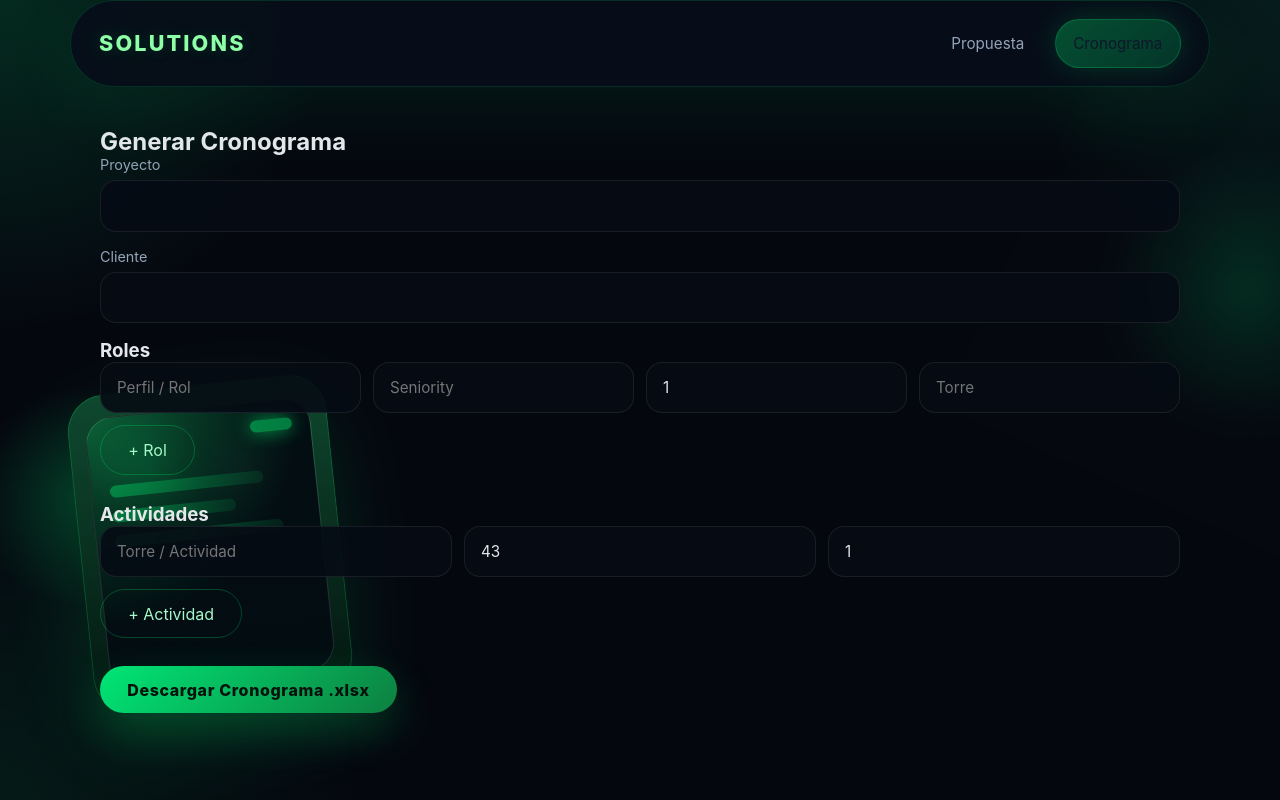
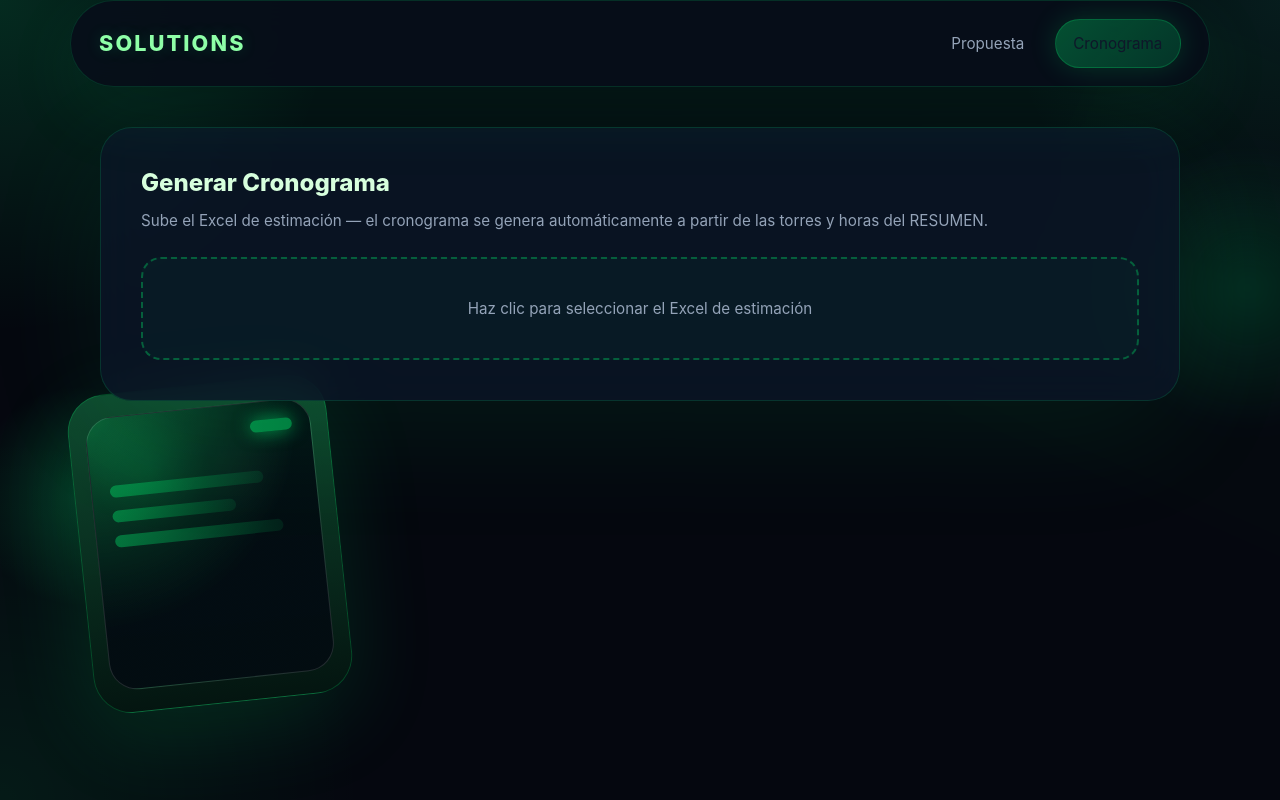
Before and after one commit to KevinLopez25/Solutions, a React (Vite) app in the folder frontend/: page /cronograma in a window 1280 px wide. Built offline with nearby package versions, Linux system fonts and the light colour scheme.

Commit message:
se sube avance del cronograma

```diff
--- a/frontend/src/assets/styles/global.css
+++ b/frontend/src/assets/styles/global.css
@@ -723,3 +723,130 @@ section { margin-bottom: 1.75rem; }
   .step { min-width: auto; padding: 0.65rem 0.85rem; font-size: 0.75rem; }
   .filial-options, .torre-grid { grid-template-columns: 1fr; }
 }
+
+/* ── Cronograma form ── */
+.cronograma-form {
+  background: var(--panel);
+  border: 1px solid rgba(0, 255, 118, 0.14);
+  border-radius: 32px;
+  padding: 2.5rem;
+  box-shadow: 0 30px 130px rgba(0, 255, 118, 0.08);
+  backdrop-filter: blur(20px);
+  display: grid;
+  gap: 1.5rem;
+}
+
+.cronograma-form h2 {
+  font-size: 1.5rem;
+  font-weight: 800;
+  color: #d7ffdd;
+}
+
+.form-subtitle {
+  color: var(--text-muted);
+  font-size: 0.95rem;
+  line-height: 1.6;
+  margin-top: -0.75rem;
+}
+
+.upload-zone {
+  border: 2px dashed rgba(0, 255, 118, 0.3);
+  border-radius: 20px;
+  padding: 2.5rem 1.5rem;
+  text-align: center;
+  cursor: pointer;
+  transition: border-color 0.2s ease, background 0.2s ease;
+  background: rgba(0, 255, 118, 0.03);
+}
+
+.upload-zone:hover {
+  border-color: rgba(0, 255, 118, 0.55);
+  background: rgba(0, 255, 118, 0.06);
+}
+
+.upload-hint {
+  color: var(--text-muted);
+  font-size: 0.95rem;
+}
+
+.cronograma-preview {
+  display: grid;
+  gap: 1.25rem;
+}
+
+.preview-meta {
+  display: flex;
+  gap: 2rem;
+  flex-wrap: wrap;
+  font-size: 0.95rem;
+  color: var(--text-muted);
+}
+
+.preview-meta strong {
+  color: var(--text);
+}
+
+.preview-cols {
+  display: grid;
+  grid-template-columns: repeat(auto-fit, minmax(220px, 1fr));
+  gap: 1.25rem;
+}
+
+.preview-col {
+  background: rgba(255,255,255,0.03);
+  border: 1px solid rgba(0,255,118,0.1);
+  border-radius: 18px;
+  padding: 1.1rem 1.25rem;
+}
+
+.preview-col h3 {
+  font-size: 0.85rem;
+  font-weight: 700;
+  text-transform: uppercase;
+  letter-spacing: 0.1em;
+  color: var(--text-muted);
+  margin-bottom: 0.75rem;
+}
+
+.preview-col ul {
+  list-style: none;
+  display: grid;
+  gap: 0.45rem;
+  max-height: 220px;
+  overflow-y: auto;
+}
+
+.preview-col li {
+  display: flex;
+  align-items: center;
+  gap: 0.6rem;
+  font-size: 0.9rem;
+}
+
+.preview-chip {
+  background: rgba(0, 255, 118, 0.1);
+  color: #b7ffbe;
+  border-radius: 999px;
+  padding: 0.25rem 0.75rem;
+  font-size: 0.82rem;
+  font-weight: 600;
+  white-space: nowrap;
+  overflow: hidden;
+  text-overflow: ellipsis;
+  max-width: 160px;
+}
+
+.preview-hours {
+  color: var(--text-muted);
+  font-size: 0.82rem;
+  white-space: nowrap;
+}
+
+.preview-torre {
+  color: var(--text-muted);
+  font-size: 0.78rem;
+  padding: 0.2rem 0.55rem;
+  border: 1px solid rgba(255,255,255,0.08);
+  border-radius: 999px;
+  white-space: nowrap;
+}
--- a/frontend/src/features/cronograma/components/CronogramaForm.jsx
+++ b/frontend/src/features/cronograma/components/CronogramaForm.jsx
@@ -1,84 +1,186 @@
-import { useState } from 'react'
+import { useState, useRef } from 'react'
+import * as XLSX from 'xlsx'
 import { generarCronograma } from '../services/cronogramaService'
 import { useDownload } from '../../../shared/hooks/useDownload'
 
 export default function CronogramaForm() {
-  const [proyecto, setProyecto]       = useState('')
-  const [cliente, setCliente]         = useState('')
-  const [roles, setRoles]             = useState([{ perfil: '', seniority: '', personas: 1, torre: '' }])
-  const [actividades, setActividades] = useState([{ torre: '', horas: 43, personas: 1 }])
-  const [loading, setLoading]         = useState(false)
-  const [error, setError]             = useState(null)
-  const { download } = useDownload()
+  const inputRef              = useRef(null)
+  const [parsed, setParsed]   = useState(null)   // { proyecto, cliente, actividades, roles }
+  const [filename, setFilename] = useState(null)
+  const [loading, setLoading] = useState(false)
+  const [error, setError]     = useState(null)
+  const { download }          = useDownload()
 
-  function addRol() { setRoles(prev => [...prev, { perfil: '', seniority: '', personas: 1, torre: '' }]) }
-  function addActividad() { setActividades(prev => [...prev, { torre: '', horas: 43, personas: 1 }]) }
+  function handleFile(e) {
+    const file = e.target.files?.[0]
+    if (!file) return
+    setError(null)
+    const reader = new FileReader()
+    reader.onload = (ev) => {
+      try {
+        const wb = XLSX.read(ev.target.result, { type: 'array' })
+        setParsed(parseExcel(wb))
+        setFilename(file.name)
+      } catch (err) {
+        setError(err?.message || (typeof err === 'string' ? err : JSON.stringify(err)))
+      }
+    }
+    reader.readAsArrayBuffer(file)
+  }
 
-  async function handleSubmit(e) {
-    e.preventDefault()
+  async function handleGenerate() {
+    if (!parsed) return
     setLoading(true)
     setError(null)
     try {
-      const result = await generarCronograma({ proyecto, cliente, roles, actividades })
+      const result = await generarCronograma({
+        proyecto:    parsed.proyecto,
+        cliente:     parsed.cliente,
+        roles:       parsed.roles,
+        actividades: parsed.actividades,
+      })
       download(
         result.content_b64,
         result.filename,
         'application/vnd.openxmlformats-officedocument.spreadsheetml.sheet'
       )
     } catch (err) {
-      setError(err.message)
+      setError(err?.message || (typeof err === 'string' ? err : JSON.stringify(err)))
     } finally {
       setLoading(false)
     }
   }
 
   return (
-    <form className="cronograma-form" onSubmit={handleSubmit}>
+    <div className="cronograma-form">
       <h2>Generar Cronograma</h2>
+      <p className="form-subtitle">
+        Sube el Excel de estimación — el cronograma se genera automáticamente
+        a partir de las torres y horas del RESUMEN.
+      </p>
 
-      <label>Proyecto
-        <input value={proyecto} onChange={e => setProyecto(e.target.value)} />
-      </label>
-      <label>Cliente
-        <input value={cliente} onChange={e => setCliente(e.target.value)} />
-      </label>
-
-      <section>
-        <h3>Roles</h3>
-        {roles.map((r, i) => (
-          <div key={i} className="row-inline">
-            <input placeholder="Perfil / Rol" value={r.perfil}
-              onChange={e => setRoles(prev => prev.map((x, j) => j === i ? {...x, perfil: e.target.value} : x))} />
-            <input placeholder="Seniority" value={r.seniority}
-              onChange={e => setRoles(prev => prev.map((x, j) => j === i ? {...x, seniority: e.target.value} : x))} />
-            <input type="number" placeholder="Personas" value={r.personas} min={1}
-              onChange={e => setRoles(prev => prev.map((x, j) => j === i ? {...x, personas: +e.target.value} : x))} />
-            <input placeholder="Torre" value={r.torre}
-              onChange={e => setRoles(prev => prev.map((x, j) => j === i ? {...x, torre: e.target.value} : x))} />
-          </div>
-        ))}
-        <button type="button" onClick={addRol} className="btn-secondary">+ Rol</button>
-      </section>
-
-      <section>
-        <h3>Actividades</h3>
-        {actividades.map((a, i) => (
-          <div key={i} className="row-inline">
-            <input placeholder="Torre / Actividad" value={a.torre}
-              onChange={e => setActividades(prev => prev.map((x, j) => j === i ? {...x, torre: e.target.value} : x))} />
-            <input type="number" placeholder="Horas" value={a.horas} min={1}
-              onChange={e => setActividades(prev => prev.map((x, j) => j === i ? {...x, horas: +e.target.value} : x))} />
-            <input type="number" placeholder="Personas" value={a.personas} min={1}
-              onChange={e => setActividades(prev => prev.map((x, j) => j === i ? {...x, personas: +e.target.value} : x))} />
-          </div>
-        ))}
-        <button type="button" onClick={addActividad} className="btn-secondary">+ Actividad</button>
-      </section>
+      {/* Upload */}
+      <div className="upload-zone" onClick={() => inputRef.current?.click()}>
+        <input
+          ref={inputRef}
+          type="file"
+          accept=".xlsx,.xls"
+          onChange={handleFile}
+          style={{ display: 'none' }}
+        />
+        {filename
+          ? <p className="success-text">📄 {filename}</p>
+          : <p className="upload-hint">Haz clic para seleccionar el Excel de estimación</p>
+        }
+      </div>
 
       {error && <p className="error-text">{error}</p>}
-      <button className="btn-primary" type="submit" disabled={loading}>
-        {loading ? 'Generando...' : 'Descargar Cronograma .xlsx'}
-      </button>
-    </form>
+
+      {/* Preview */}
+      {parsed && (
+        <div className="cronograma-preview">
+          <div className="preview-meta">
+            <span><strong>Proyecto:</strong> {parsed.proyecto || '—'}</span>
+            <span><strong>Cliente:</strong>  {parsed.cliente  || '—'}</span>
+          </div>
+
+          <div className="preview-cols">
+            <div className="preview-col">
+              <h3>Torres / Actividades ({parsed.actividades.length})</h3>
+              <ul>
+                {parsed.actividades.map((a, i) => (
+                  <li key={i}>
+                    <span className="preview-chip">{a.torre}</span>
+                    <span className="preview-hours">{a.horas} h</span>
+                  </li>
+                ))}
+              </ul>
+            </div>
+
+            {parsed.roles.length > 0 && (
+              <div className="preview-col">
+                <h3>Perfiles / Roles ({parsed.roles.length})</h3>
+                <ul>
+                  {parsed.roles.map((r, i) => (
+                    <li key={i}>
+                      <span className="preview-chip">{r.perfil}</span>
+                      {r.torre && <span className="preview-torre">{r.torre}</span>}
+                    </li>
+                  ))}
+                </ul>
+              </div>
+            )}
+          </div>
+
+          <button
+            className="btn-primary"
+            onClick={handleGenerate}
+            disabled={loading}
+          >
+            {loading ? 'Generando...' : 'Descargar Cronograma .xlsx'}
+          </button>
+        </div>
+      )}
+    </div>
   )
 }
+
+// ── Parseo del Excel de estimación ────────────────────────────────────────────
+
+function parseExcel(wb) {
+  const resumen = parseResumen(wb)
+  const roles   = parseAnexos(wb)
+  return { ...resumen, roles }
+}
+
+function parseResumen(wb) {
+  const ws = wb.Sheets['RESUMEN']
+  if (!ws) throw new Error('Hoja RESUMEN no encontrada en el Excel')
+
+  const rows = XLSX.utils.sheet_to_json(ws, { header: 1 })
+
+  const proyecto = String(rows.find(r => r[0] === 'Proyecto')?.[1] || '')
+  const cliente  = String(rows.find(r => r[0] === 'Cliente')?.[1]  || '')
+
+  // Torres: columna B contiene la torre y columna C las horas
+  const actividades = rows
+    .filter(r => Array.isArray(r) && r[1] && typeof r[1] === 'string' && String(r[1]).trim().toLowerCase().startsWith('torre'))
+    .map(r => {
+      const torre = String(r[1]).replace(/^torre\s*/i, '').trim()
+      const horas = parseNumber(r[2])
+      return {
+        torre,
+        horas,
+        personas: 1,
+      }
+    })
+    .filter(a => a.torre && a.horas > 0)
+
+  if (actividades.length === 0) {
+    throw new Error('No se encontraron torres con horas en la hoja RESUMEN')
+  }
+
+  return { proyecto, cliente, actividades }
+}
+
+function parseAnexos(wb) {
+  const ws = wb.Sheets['Anexos']
+  if (!ws) return []
+
+  return XLSX.utils.sheet_to_json(ws, { header: 1 })
+    .slice(1)
+    .filter(r => Array.isArray(r) && r[1])
+    .map(r => ({
+      perfil:    String(r[1]).trim(),
+      seniority: String(r[2] || '').trim(),
+      personas:  1,
+      torre:     String(r[0] || '').trim(),
+    }))
+}
+
+function parseNumber(value) {
+  if (typeof value === 'number') return value
+  const normalized = String(value || '').trim().replace(/\s+/g, '').replace(',', '.')
+  const parsed = parseFloat(normalized)
+  return Number.isFinite(parsed) ? parsed : 0
+}
```
